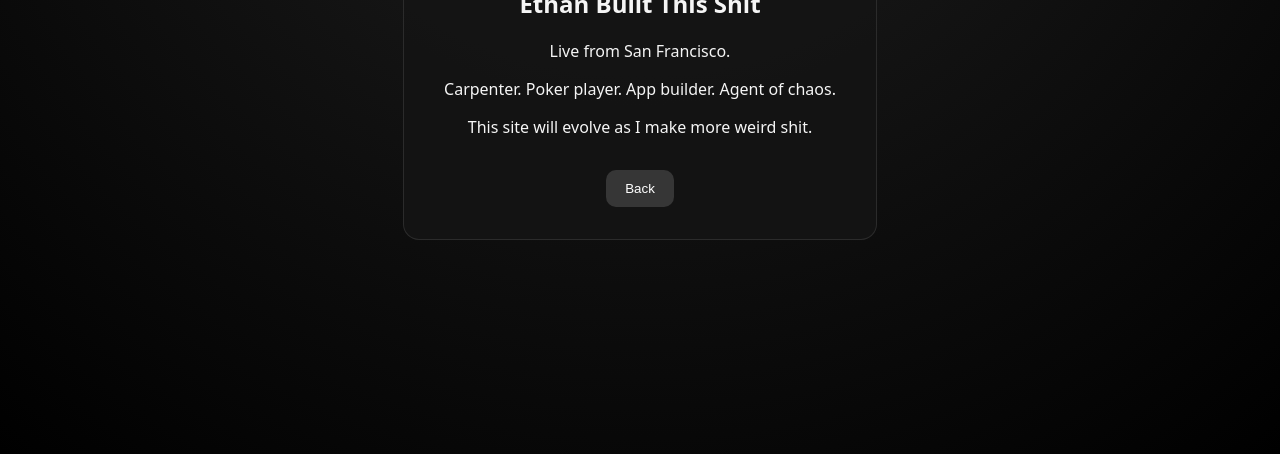
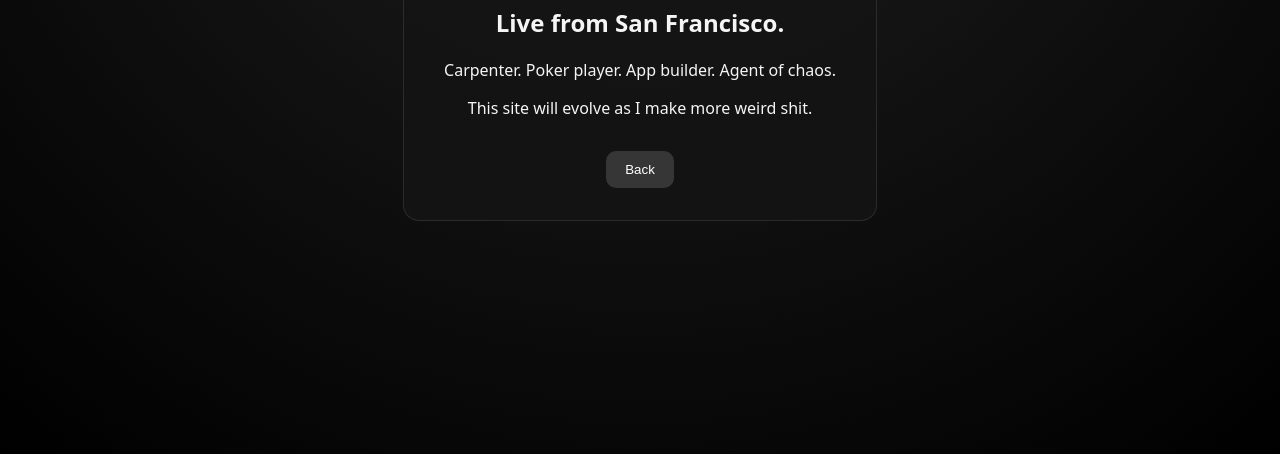
Before and after one commit to elmreks/test, a plain HTML site: page v01.html in a window 1280 px wide. Shown: the part 346-800 px from the top of the page. Drawn offline with Linux system fonts and the light colour scheme.

Commit message:
Update heading and paragraph in v01.html

```diff
--- a/v01.html
+++ b/v01.html
@@ -38,8 +38,7 @@
 <body>
   <div class="card">
     <h1>v0.1 – The Original</h1>
-    <h2>Ethan Built This Shit</h2>
-    <p>Live from San Francisco.</p>
+    <h2>Live from San Francisco.</h2>
     <p>Carpenter. Poker player. App builder. Agent of chaos.</p>
     <p>This site will evolve as I make more weird shit.</p>
     <button class="button" onclick="location.href='index.html'">Back</button>
```
